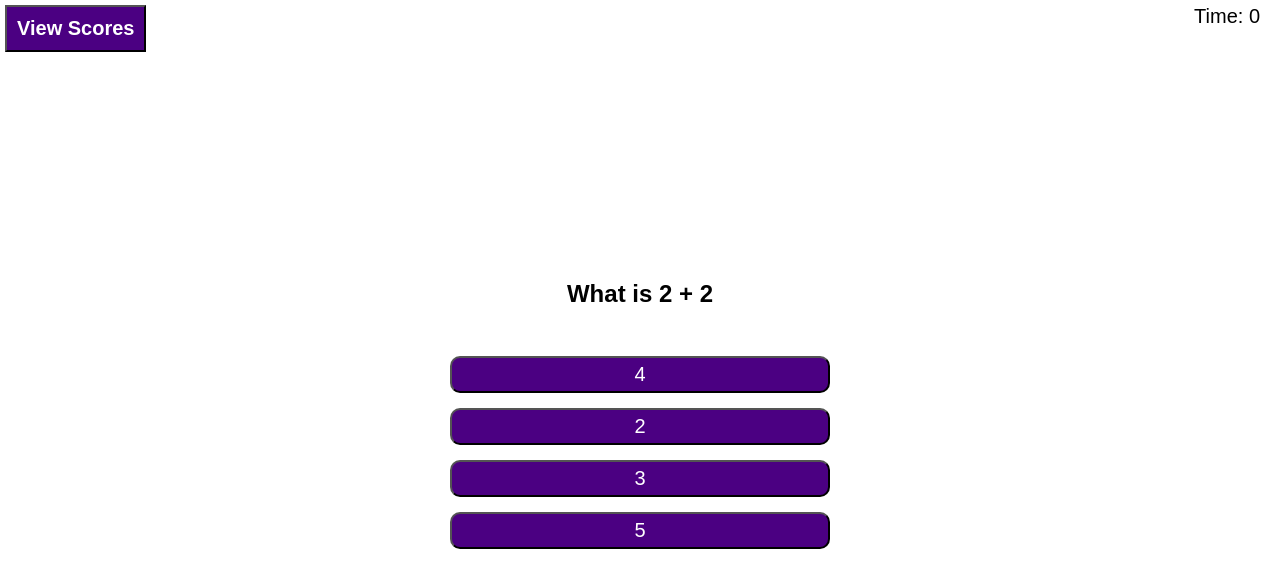
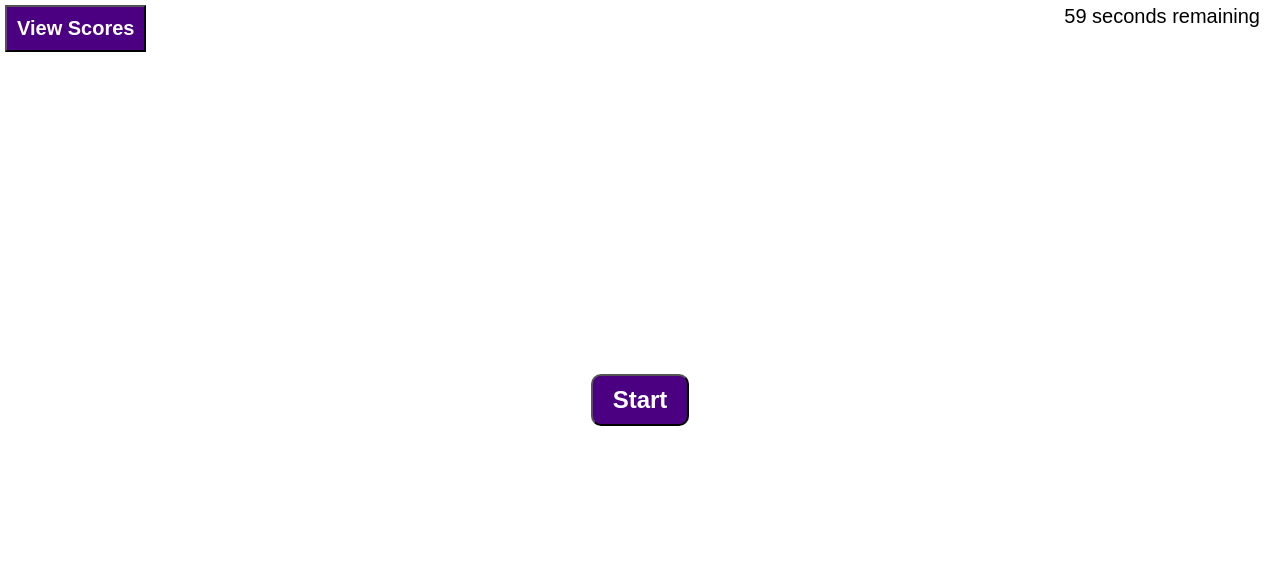
Before and after one commit to Jeremymcg88/Javaquiz, a plain HTML site: page index.html in a window 1280 px wide. Both pictures are taken after a click on the button "Start". Drawn offline with Linux system fonts and the light colour scheme.

Commit message:
Finally figured out how to implement timer to begin when start button is clicked. reworking the entire java code.

```diff
--- a/assets/javascript/script.js
+++ b/assets/javascript/script.js
@@ -1,115 +1,17 @@
-let secondsLeft = 70
+var startButton = document.getElementById('start-btn');
+startButton.addEventListener('click', setTime);
 
-let timerBtn = document.getElementById ('timer');
+function setTime() {
 
-let scoresDiv = document.getElementById('scores-div');
+    var timeleft = 60;
+var timerInterval = setInterval(function(){
+  if(timeleft <= 0){
+    clearInterval(timerInterval);
+    document.getElementById("timer").innerHTML = "Finished";
+  } else {
+    document.getElementById("timer").innerHTML = timeleft + " seconds remaining";
+  }
+  timeleft -= 1;
+}, 1000);
 
-let viewScoresBtn = document.getElementById('view scores');
-
-var startButton = document.getElementById('start-btn');
-var nextButton = document.getElementById('submit-btn')
-var questionsContainerElement = document.getElementById ('questions-contain')
-var questionElement = document.getElementById('questions')
-var answerButtonsElement = document.getElementById('answer-buttons');
-
-let shuffledQuestions, currentQuestionIndex
-
-startButton.addEventListener('click', startGame);
-nextButton.addEventListener('click', () => {
-    currentQuestionIndex++
-    setNextQuestions()
-})
-
-function startGame () {
-console.log('Started')
-startButton.classList.add('hide');
-shuffledQuestions = questions.sort(() => Math.random() - .5)
-currentQuestionIndex = 0
-questionsContainerElement.classList.remove('hide');
-setNextQuestions()
-}
-
-    function setNextQuestions() {
-        resetState()
-    showQuestion(shuffledQuestions[currentQuestionIndex])
-}
-
-function showQuestion(question) {
-questionElement.innerText = question.question
-question.answers.forEach(answer => {
-    var button = document.createElement('button');
-    button.innerText = answer.text
-    button.classList.add('btn');
-    if (answer.correct) {
-        button.dataset.correct = answer.correct
-    }
-    button.addEventListener('click', selectAnswer);
-    answerButtonsElement.appendChild(button);
-});
-}
-
-function resetState() {
-nextButton.classList.add('hide');
-while (answerButtonsElement.firstChild){
-    answerButtonsElement.removeChild(answerButtonsElement.firstChild)
-}
-}
-
-
-
-function selectAnswer(e) {
-    var selectedButton = e.target
-    var correct = selectedButton.dataset.correct
-    setStatusClass(document.body, correct)
-    Array.from(answerButtonsElement.children).forEach(button => {
-        setStatusClass(button, button.dataset.correct)
-    })
-    if (shuffledQuestions.length > currentQuestionIndex + 1){
-    nextButton.classList.remove('hide');
-    } else {
-        startButton.innerHTML= 'Restart'
-        startButton.classList.remove('hide');
-    }
-}
-
-function setStatusClass(element, correct) {
-    clearStatusClass(element)
-    if (correct) {
-        element.classList.add('correct')
-    } else {
-        element.classList.add('false')
-    }
-}
-
-function clearStatusClass(element, correct) {
-    element.classList.remove('correct')
-    element.classList.remove('wrong');
-}
-var questions = [
-    {
-        question: 'What is 2 + 2 ',
-        answers: [
-            { text: '4', correct: true},
-            { text: '2', correct: false},
-            { text: '3', correct: false},
-            { text: '5', correct: false},
-
-
-        ]
-    },
-    { question: 'What is 4 + 4 ',
-answers: [
-    { text: '8', correct: true},
-    { text: '5', correct: false},
-    { text: '6', correct: false},
-    { text: '78', correct: false},
-]},
-
-{ question: 'What is 1 + 1',
-    answers: [
-        { text: '2', correct: true},
-        { text: '3', correct: false},
-        { text: '5', correct: false},
-        {text:'6', correct: false},
-    ]}
-]
+};
--- a/index.html
+++ b/index.html
@@ -13,11 +13,13 @@
         <span id="timer" class="timer-log">Time: 0</span>
         <div id="questions-contain" class="hide">
        <br>
+       <div id='scores-div'></div>
+       <br>
             <div id="questions" class="questions-css">Question</div>
             <br>
+            <form id="results"> </form>
         <div id="answer-buttons" class="buttons-css">
             <br>
-            <div id='scores-div'></div>
 
             <button class="btn">Answer A</button>
             <button class="btn">Answer B</button>
@@ -28,7 +30,6 @@
             <div class="controls">
                 <button id="start-btn" class="start-btn btn">Start</button>
                 <button id="submit-btn" class="submit-btn btn hide">Submit</button>
-
             </div>
 
     <script src="assets/javascript/script.js"></script>
```
